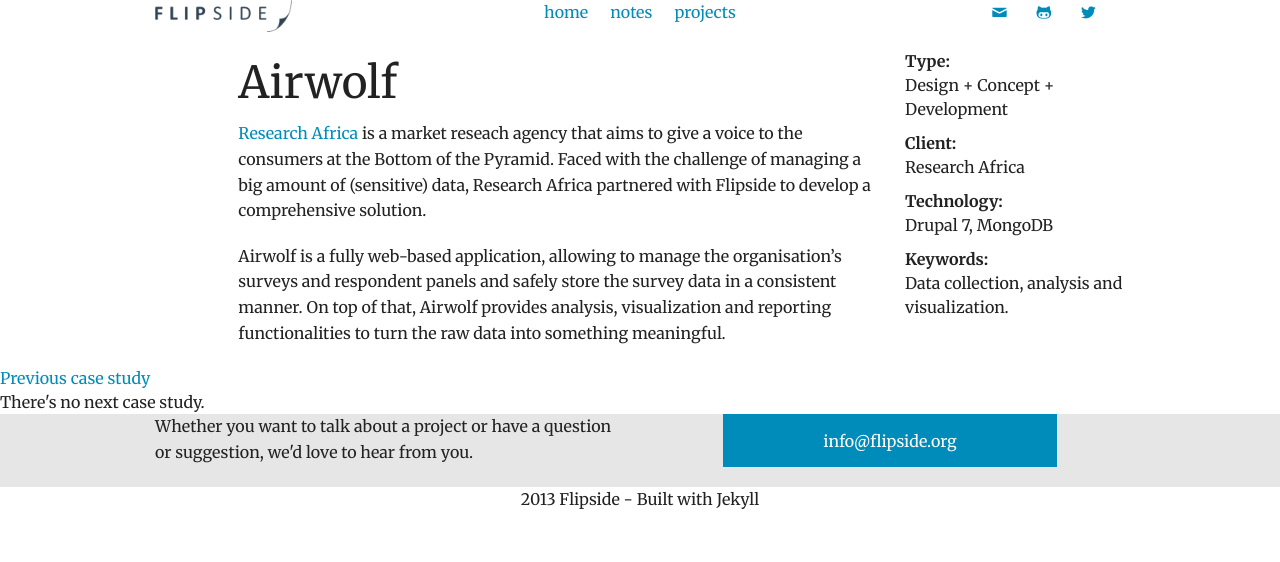
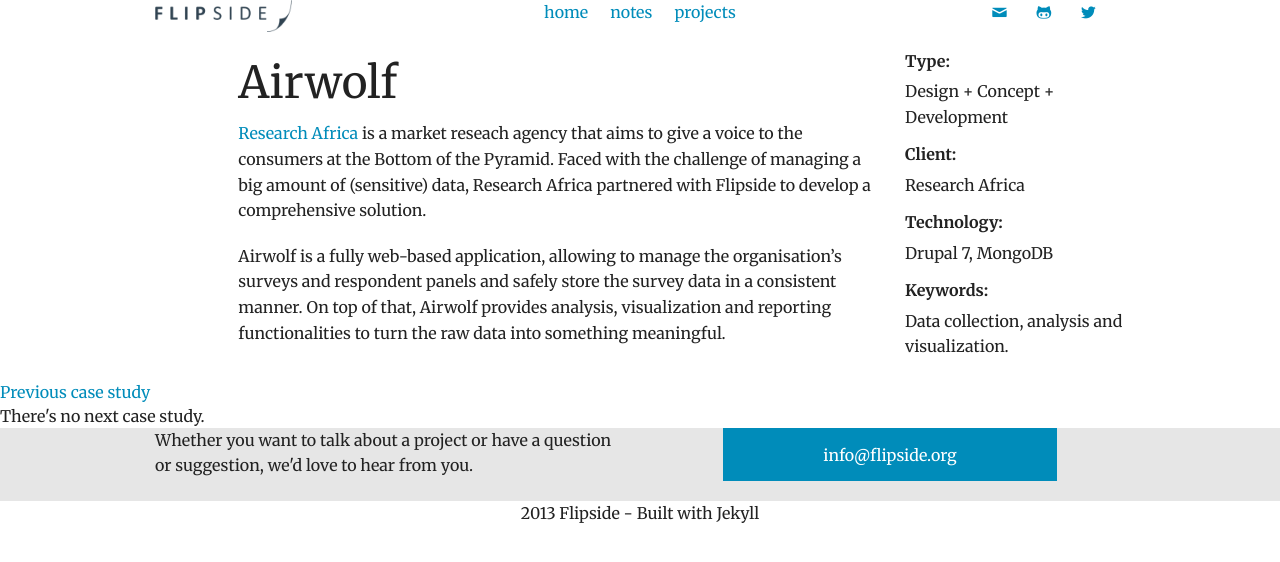
Before and after one commit to flipside-org/flipside.org, a Jekyll site: the page built from _posts/work/case_study/2013-03-10-Airwolf.md, in a window 1280 px wide. Shown: the top 562 px of the page. Built offline with Jekyll 4.4.1, drawn with Linux system fonts in a browser that asks for light colours.

Commit message:
Change metadata Case Study to dl. Fix #124 @leihla rejoice

```diff
--- a/_layouts/case_study.html
+++ b/_layouts/case_study.html
@@ -23,23 +23,32 @@
       {{ content }}
     </article>
 {% endif %}
+    {% if page.meta or page.client or page.technology or page.keywords or page.project_link.href %}
     <aside class="main">
+      <dl>
         {% if page.meta %}
-      <span class="label">Type:</span> <span class="value">{{ page.meta }}</span>
+          <dt>Type:</dt>
+          <dd>{{ page.meta }}</dd>
         {% endif %}
         {% if page.client %}
-      <span class="label">Client:</span> <span class="value">{{ page.client }}</span>
+          <dt>Client:</dt>
+          <dd>{{ page.client }}</dd>
         {% endif %}
         {% if page.technology %}
-      <span class="label">Technology:</span> <span class="value">{{ page.technology }}</span>
+          <dt>Technology:</dt>
+          <dd>{{ page.technology }}</dd>
         {% endif %}
         {% if page.keywords %}
-      <span class="label">Keywords:</span> <span class="value">{{ page.keywords }}</span>
+          <dt>Keywords:</dt>
+          <dd>{{ page.keywords }}</dd>
         {% endif %}
         {% if page.project_link.href %}
-      <span class="label">URL:</span> <span class="value"><a href="{{ page.project_link.href }}">{{ page.project_link.href }}</a></span>
+          <dt>URL:</dt>
+          <dd><a href="{{ page.project_link.href }}">{{ page.project_link.href }}</a></dd>
         {% endif %}
+      </dl>
     </aside>
+    {% endif %}
   </div>
 </div>
 
--- a/src/sass/_styles.scss
+++ b/src/sass/_styles.scss
@@ -6,10 +6,6 @@
 	line-height: $base-line-height;
 }
 
-span.label {
-	font-weight: bold;
-}
-
 .screen-reader-text {
 	position: absolute;
 	top: -9999px;
```
Also changed, not shown: css/app.css. Lines whose indentation alone changed are shown as unchanged.
